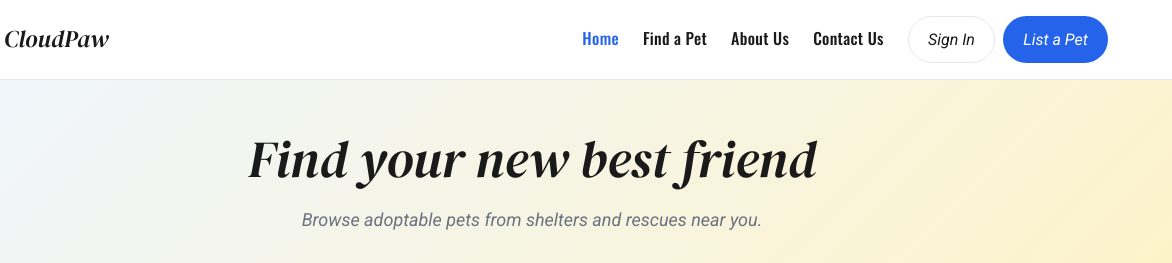
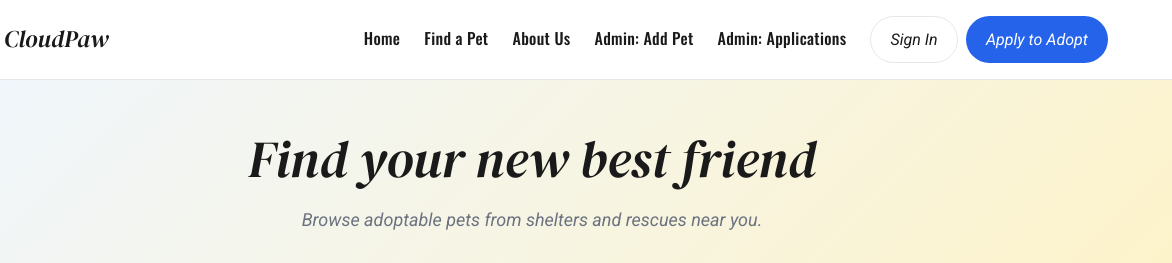
Before and after one commit to sluginashell/CloudPaw, a plain HTML site: page index.html in a window 1280 px wide. Shown: the top 263 px of the page, 108-1280 px from the left. Drawn offline with nearby package versions, Linux system fonts and the light colour scheme; no server answers.

Commit message:
fix: nav links, admin routing, and button text

```diff
--- a/index.html
+++ b/index.html
@@ -33,16 +33,17 @@
         <span></span><span></span><span></span>
       </button>
 
-      <ul id="nav-menu" class="nav-links">
-        <li><a href="index.html" aria-current="page">Home</a></li>
+            <ul id="nav-menu" class="nav-links">
+        <li><a href="index.html">Home</a></li>
         <li><a href="pets.html">Find a Pet</a></li>
         <li><a href="about.html">About Us</a></li>
-        <li><a href="about.html#contact">Contact Us</a></li>
+        <li><a href="admin-add.html">Admin: Add Pet</a></li>
+        <li><a href="admin-applications.html">Admin: Applications</a></li>
       </ul>
 
       <div class="nav-actions">
       <a href="login.html" class="btn btn-ghost">Sign In</a>
-<a href="adopt.html" class="btn btn-primary">List a Pet</a>
+<a href="adopt.html" class="btn btn-primary">Apply to Adopt</a>
       </div>
     </nav>
   </header>
```
Also changed, not shown: about.html (+4 -3 lines), admin-add.html (+3 -3 lines), admin-applications.html (+3 -3 lines), adopt.html (+3 -2 lines), pets.html (+4 -3 lines).
